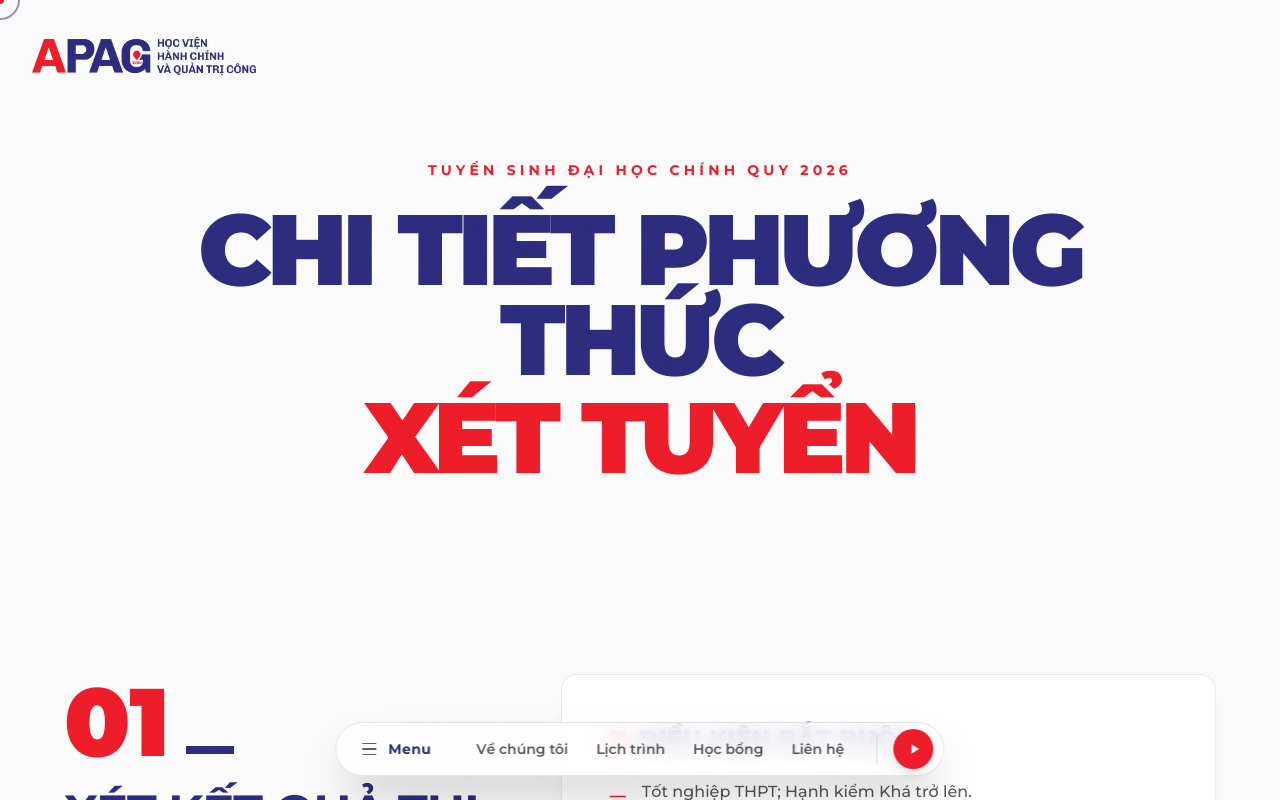
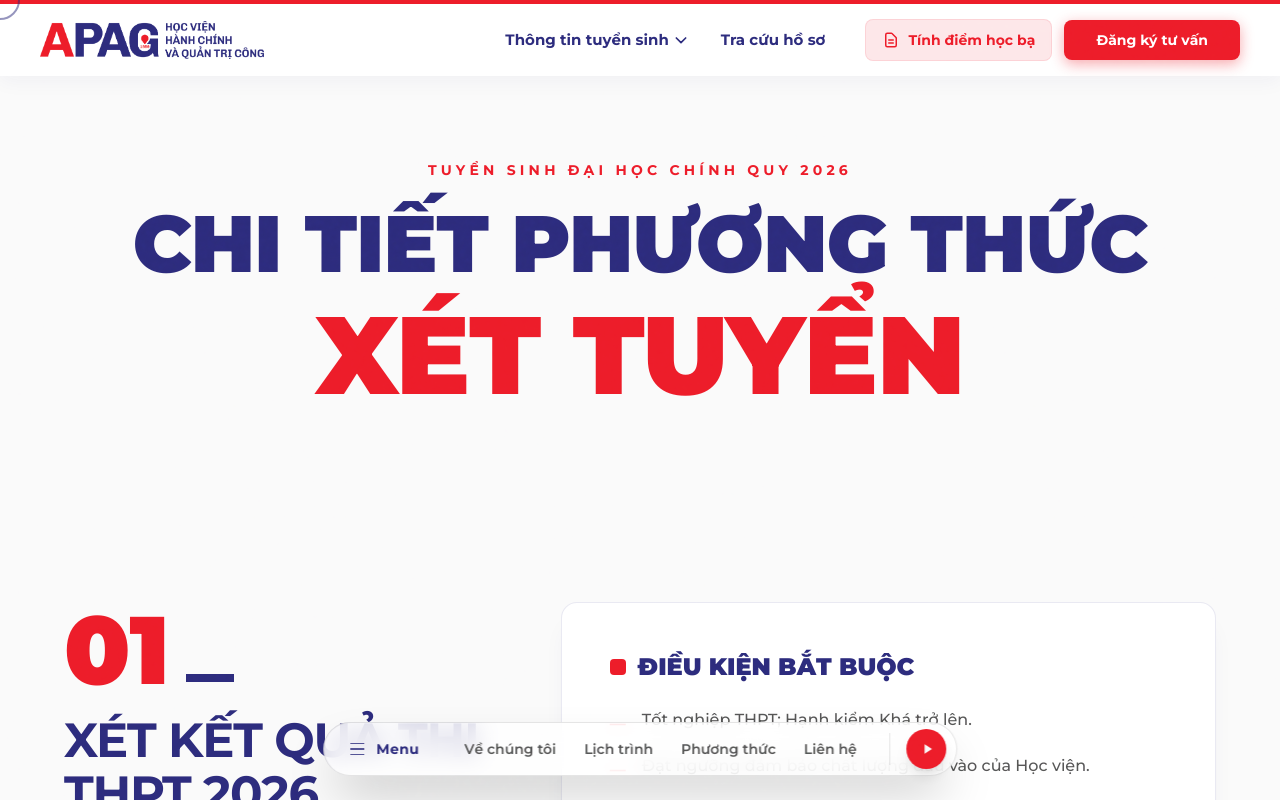
Before and after one commit to BlackOwl242/APAG-Landing-Page, a Next.js app: page /phuongthuc in a window 1280 px wide. Shown: the top 800 px of the page. Built offline with nearby package versions, Linux system fonts and the light colour scheme.

Commit message:
Update layout resize transitions and mobile font sizing

```diff
--- a/src/app/globals.css
+++ b/src/app/globals.css
@@ -20,6 +20,13 @@ body {
 ::selection {
   background-color: var(--foreground);
   color: var(--background);
+}
+
+/* Thêm hiệu ứng mịn khi chuyển đổi màn hình (Resize Animation Toàn Hệ Thống) */
+* {
+  transition-property: font-size, line-height, padding, margin, width, max-width, height, min-height, gap;
+  transition-duration: 350ms;
+  transition-timing-function: cubic-bezier(0.4, 0, 0.2, 1);
 }
 
 /* Custom Utility Classes */
--- a/src/app/phuongthuc/page.tsx
+++ b/src/app/phuongthuc/page.tsx
@@ -4,6 +4,7 @@ import React, { useEffect, useRef } from "react";
 import gsap from "gsap";
 import ScrollTrigger from "gsap/ScrollTrigger";
 import Nav from "@/components/Nav";
+import TopBar from "@/components/TopBar";
 import Footer from "@/components/Footer";
 
 gsap.registerPlugin(ScrollTrigger);
@@ -126,28 +127,24 @@ export default function PhuongThucPage() {
   return (
     <main className="relative bg-[#FAFAFA] w-full min-h-screen selection:bg-[#ed1c29] selection:text-[#FAFAFA]" ref={containerRef}>
 
-      {/* Top Left Corner Logo (Back to Home) */}
-      <div className="absolute top-4 md:top-8 left-4 md:left-8 z-50 flex flex-col justify-center items-start h-8 md:h-12 hover:-translate-y-1 transition-transform">
-         <a href="/">
-           <div className="relative w-24 sm:w-32 md:w-56 h-8 md:h-12">
-              <img src="/logos/Logo2.png" alt="APAG Top Logo" className="object-contain object-left w-full h-full" />
-           </div>
-         </a>
-      </div>
-
+      <TopBar />
       <Nav />
 
       {/* Hero Section of Subpage */}
       <section className="relative w-full pt-32 pb-16 md:pt-40 md:pb-24 px-4 flex flex-col items-center justify-center text-center overflow-hidden">
          <div className="absolute top-0 right-0 w-[50vw] h-[50vw] bg-[#E5E5E5] rounded-full blur-[120px] opacity-40 pointer-events-none -z-10" />
 
-         <p className="fade-up text-[#ed1c29] font-bold tracking-[0.2em] md:tracking-[0.3em] text-[10px] sm:text-xs md:text-sm uppercase mb-4 sm:mb-6">
+         <p className="fade-up text-[#ed1c29] font-bold tracking-[0.2em] md:tracking-[0.3em] text-[10px] sm:text-xs md:text-sm uppercase mb-3 sm:mb-6">
            Tuyển sinh đại học chính quy 2026
          </p>
 
-         <h1 className="fade-up font-heading flex flex-col items-center text-5xl sm:text-6xl md:text-7xl lg:text-[80px] xl:text-[100px] font-black uppercase tracking-tighter text-[#2c2b7c] leading-[0.9] text-center max-w-6xl mx-auto gap-1 sm:gap-2">
-            <span>Chi Tiết Phương Thức</span>
-            <span className="text-[#ed1c29]">Xét Tuyển</span>
+         <h1 className="fade-up font-heading flex flex-col items-center font-black uppercase tracking-tighter text-[#2c2b7c] leading-[1.1] text-center w-full max-w-full mx-auto gap-2 md:gap-4 px-2">
+            <span className="text-[6vw] sm:text-[5vw] md:text-5xl lg:text-[60px] xl:text-[80px] whitespace-nowrap">
+              Chi Tiết Phương Thức
+            </span>
+            <span className="text-[#ed1c29] text-[11vw] sm:text-[9vw] md:text-7xl lg:text-[90px] xl:text-[110px] whitespace-nowrap">
+              Xét Tuyển
+            </span>
          </h1>
       </section>
 
--- a/src/components/Footer.tsx
+++ b/src/components/Footer.tsx
@@ -4,6 +4,39 @@ import React from "react";
 import Image from "next/image";
 
 export default function Footer() {
+  const handleExternalNav = (e: React.MouseEvent<HTMLAnchorElement>, href: string) => {
+    e.preventDefault();
+
+    const overlay = document.createElement("div");
+    overlay.className = "fixed inset-0 z-[99999] bg-[#FAFAFA] flex items-center justify-center pointer-events-auto transform translate-y-[100%]";
+
+    const logoContainer = document.createElement("div");
+    logoContainer.className = "relative w-48 h-12 sm:h-16 animate-pulse opacity-0";
+    logoContainer.innerHTML = `<img src="/logos/Logo2.png" style="width:100%; height:100%; object-fit:contain;" />`;
+
+    overlay.appendChild(logoContainer);
+    document.body.appendChild(overlay);
+
+    import("gsap").then((gsapModule) => {
+      const gsap = gsapModule.default;
+      const tl = gsap.timeline({
+        onComplete: () => {
+          setTimeout(() => {
+            window.location.href = href;
+          }, 300);
+        }
+      });
+
+      tl.to(overlay, { y: 0, duration: 0.8, ease: "power4.inOut" })
+        .to(logoContainer, { opacity: 1, duration: 0.4 }, "-=0.2");
+    });
+  };
+
+  const handleScrollToTop = (e: React.MouseEvent<HTMLAnchorElement>) => {
+    e.preventDefault();
+    window.scrollTo({ top: 0, behavior: "smooth" });
+  };
+
   return (
     <footer id="contact" className="relative bg-[#FAFAFA] pt-24 pb-48 border-t border-[#2c2b7c]/10 z-10 overflow-hidden">
 
@@ -29,8 +62,8 @@ export default function Footer() {
           <div>
             <h4 className="text-[10px] text-[#555] font-bold mb-6 uppercase tracking-[0.2em]">Khám phá</h4>
             <ul className="space-y-4 text-sm md:text-base font-bold uppercase tracking-widest">
-              <li><a href="#about" className="hover:text-[#ed1c29] transition-colors relative inline-block after:content-[''] after:absolute after:w-full after:scale-x-0 after:h-[2px] after:bottom-0 after:left-0 after:bg-[#ed1c29] after:origin-bottom-right after:transition-transform hover:after:scale-x-100 hover:after:origin-bottom-left">Trang chủ</a></li>
-              <li><a href="#timeline" className="hover:text-[#ed1c29] transition-colors relative inline-block after:content-[''] after:absolute after:w-full after:scale-x-0 after:h-[2px] after:bottom-0 after:left-0 after:bg-[#ed1c29] after:origin-bottom-right after:transition-transform hover:after:scale-x-100 hover:after:origin-bottom-left">Tuyển sinh</a></li>
+              <li><a href="https://apag.edu.vn" onClick={(e) => handleExternalNav(e, "https://apag.edu.vn")} className="hover:text-[#ed1c29] transition-colors relative inline-block after:content-[''] after:absolute after:w-full after:scale-x-0 after:h-[2px] after:bottom-0 after:left-0 after:bg-[#ed1c29] after:origin-bottom-right after:transition-transform hover:after:scale-x-100 hover:after:origin-bottom-left">Trang chủ</a></li>
+              <li><a href="#top" onClick={handleScrollToTop} className="hover:text-[#ed1c29] transition-colors relative inline-block after:content-[''] after:absolute after:w-full after:scale-x-0 after:h-[2px] after:bottom-0 after:left-0 after:bg-[#ed1c29] after:origin-bottom-right after:transition-transform hover:after:scale-x-100 hover:after:origin-bottom-left">Tuyển sinh</a></li>
             </ul>
           </div>
           <div>
--- a/src/components/Nav.tsx
+++ b/src/components/Nav.tsx
@@ -56,6 +56,10 @@ export default function Nav() {
   const handleScroll = (e: React.MouseEvent<HTMLAnchorElement>, targetId: string) => {
     e.preventDefault();
     closeMenu();
+    if (window.location.pathname !== "/") {
+      window.location.href = `/${targetId}`;
+      return;
+    }
     const target = document.querySelector(targetId);
     if (target) {
       target.scrollIntoView({ behavior: "smooth" });
@@ -91,14 +95,14 @@ export default function Nav() {
         </button>
 
         <div className="hidden lg:flex items-center px-4 gap-1">
-          <a href="#about" onClick={(e) => handleScroll(e, '#about')} className="px-3 py-2 text-sm font-semibold text-[#555555] hover:text-[#ed1c29] transition-colors rounded-full hover:bg-black/5">Về chúng tôi</a>
-          <a href="#timeline" onClick={(e) => handleScroll(e, '#timeline')} className="px-3 py-2 text-sm font-semibold text-[#555555] hover:text-[#ed1c29] transition-colors rounded-full hover:bg-black/5">Lịch trình</a>
-          <a href="#financial" onClick={(e) => handleScroll(e, '#financial')} className="px-3 py-2 text-sm font-semibold text-[#555555] hover:text-[#ed1c29] transition-colors rounded-full hover:bg-black/5">Học bổng</a>
-          <a href="#contact" onClick={(e) => handleScroll(e, '#contact')} className="px-3 py-2 text-sm font-semibold text-[#555555] hover:text-[#ed1c29] transition-colors rounded-full hover:bg-black/5">Liên hệ</a>
+          <a href="/#about" onClick={(e) => handleScroll(e, '#about')} className="px-3 py-2 text-sm font-semibold text-[#555555] hover:text-[#ed1c29] transition-colors rounded-full hover:bg-black/5">Về chúng tôi</a>
+          <a href="/#timeline" onClick={(e) => handleScroll(e, '#timeline')} className="px-3 py-2 text-sm font-semibold text-[#555555] hover:text-[#ed1c29] transition-colors rounded-full hover:bg-black/5">Lịch trình</a>
+          <Link href="/phuongthuc" className="px-3 py-2 text-sm font-semibold text-[#555555] hover:text-[#ed1c29] transition-colors rounded-full hover:bg-black/5">Phương thức</Link>
+          <a href="/#contact" onClick={(e) => handleScroll(e, '#contact')} className="px-3 py-2 text-sm font-semibold text-[#555555] hover:text-[#ed1c29] transition-colors rounded-full hover:bg-black/5">Liên hệ</a>
         </div>
 
         <div className="pl-4 border-l border-black/10 flex items-center pr-1 ml-1 h-8">
-          <button className="w-10 h-10 rounded-full bg-[#ed1c29] text-[#FAFAFA] flex items-center justify-center hover:scale-105 transition-transform group overflow-hidden relative border border-[#ed1c29]/20 shadow-lg" onClick={() => { closeMenu(); document.getElementById('admissions')?.scrollIntoView({behavior: 'smooth'}) }}>
+          <button className="w-10 h-10 rounded-full bg-[#ed1c29] text-[#FAFAFA] flex items-center justify-center hover:scale-105 transition-transform group overflow-hidden relative border border-[#ed1c29]/20 shadow-lg" onClick={(e) => handleScroll(e as any, '#admissions')}>
             <svg className="w-4 h-4 ml-0.5 relative z-10" fill="currentColor" viewBox="0 0 24 24">
                <path d="M8 5v14l11-7z" />
             </svg>
@@ -123,11 +127,11 @@ export default function Nav() {
         </div>
 
         <ul ref={menuItemsRef} className="flex flex-col items-center gap-6 md:gap-8 font-heading text-3xl md:text-5xl lg:text-6xl font-black uppercase tracking-tighter text-[#2c2b7c]">
-           <li><a onClick={(e) => handleScroll(e, '#headquarters')} href="#headquarters" className="hover:text-[#ed1c29] transition-colors relative inline-block after:content-[''] after:absolute after:w-full after:scale-x-0 after:h-[3px] after:bottom-0 after:left-0 after:bg-[#ed1c29] after:origin-bottom-right after:transition-transform hover:after:scale-x-100 hover:after:origin-bottom-left">Tổng quan</a></li>
-           <li><a onClick={(e) => handleScroll(e, '#about')} href="#about" className="hover:text-[#ed1c29] transition-colors relative inline-block after:content-[''] after:absolute after:w-full after:scale-x-0 after:h-[3px] after:bottom-0 after:left-0 after:bg-[#ed1c29] after:origin-bottom-right after:transition-transform hover:after:scale-x-100 hover:after:origin-bottom-left">Về chúng tôi</a></li>
-           <li><a onClick={(e) => handleScroll(e, '#timeline')} href="#timeline" className="hover:text-[#ed1c29] transition-colors relative inline-block after:content-[''] after:absolute after:w-full after:scale-x-0 after:h-[3px] after:bottom-0 after:left-0 after:bg-[#ed1c29] after:origin-bottom-right after:transition-transform hover:after:scale-x-100 hover:after:origin-bottom-left">Lịch trình</a></li>
-           <li><a onClick={(e) => handleScroll(e, '#financial')} href="#financial" className="hover:text-[#ed1c29] transition-colors relative inline-block after:content-[''] after:absolute after:w-full after:scale-x-0 after:h-[3px] after:bottom-0 after:left-0 after:bg-[#ed1c29] after:origin-bottom-right after:transition-transform hover:after:scale-x-100 hover:after:origin-bottom-left">Học bổng</a></li>
-           <li><a onClick={(e) => handleScroll(e, '#contact')} href="#contact" className="hover:text-[#ed1c29] transition-colors relative inline-block after:content-[''] after:absolute after:w-full after:scale-x-0 after:h-[3px] after:bottom-0 after:left-0 after:bg-[#ed1c29] after:origin-bottom-right after:transition-transform hover:after:scale-x-100 hover:after:origin-bottom-left">Liên hệ</a></li>
+           <li><a onClick={(e) => handleScroll(e, '#headquarters')} href="/#headquarters" className="hover:text-[#ed1c29] transition-colors relative inline-block after:content-[''] after:absolute after:w-full after:scale-x-0 after:h-[3px] after:bottom-0 after:left-0 after:bg-[#ed1c29] after:origin-bottom-right after:transition-transform hover:after:scale-x-100 hover:after:origin-bottom-left">Tổng quan</a></li>
+           <li><a onClick={(e) => handleScroll(e, '#about')} href="/#about" className="hover:text-[#ed1c29] transition-colors relative inline-block after:content-[''] after:absolute after:w-full after:scale-x-0 after:h-[3px] after:bottom-0 after:left-0 after:bg-[#ed1c29] after:origin-bottom-right after:transition-transform hover:after:scale-x-100 hover:after:origin-bottom-left">Về chúng tôi</a></li>
+           <li><a onClick={(e) => handleScroll(e, '#timeline')} href="/#timeline" className="hover:text-[#ed1c29] transition-colors relative inline-block after:content-[''] after:absolute after:w-full after:scale-x-0 after:h-[3px] after:bottom-0 after:left-0 after:bg-[#ed1c29] after:origin-bottom-right after:transition-transform hover:after:scale-x-100 hover:after:origin-bottom-left">Lịch trình</a></li>
+           <li><Link onClick={closeMenu} href="/phuongthuc" className="hover:text-[#ed1c29] transition-colors relative inline-block after:content-[''] after:absolute after:w-full after:scale-x-0 after:h-[3px] after:bottom-0 after:left-0 after:bg-[#ed1c29] after:origin-bottom-right after:transition-transform hover:after:scale-x-100 hover:after:origin-bottom-left">Phương thức</Link></li>
+           <li><a onClick={(e) => handleScroll(e, '#contact')} href="/#contact" className="hover:text-[#ed1c29] transition-colors relative inline-block after:content-[''] after:absolute after:w-full after:scale-x-0 after:h-[3px] after:bottom-0 after:left-0 after:bg-[#ed1c29] after:origin-bottom-right after:transition-transform hover:after:scale-x-100 hover:after:origin-bottom-left">Liên hệ</a></li>
         </ul>
       </div>
     </>
--- a/src/components/TopBar.tsx
+++ b/src/components/TopBar.tsx
@@ -7,27 +7,10 @@ export default function TopBar() {
       <div className="container mx-auto px-4 lg:px-6 xl:px-10 py-3 w-full flex items-center justify-between">
 
          {/* Left Side: Logo & Brand Name */}
-         <Link href="/" className="flex items-center gap-5 xl:gap-8 group">
-            {/* Logo */}
-            <div className="font-heading text-3xl font-black tracking-tighter flex-shrink-0">
-               <span className="text-[#ed1c29]">A</span><span className="text-[#2c2b7c]">PAG</span>
-            </div>
-
-            {/* Divider */}
-            <div className="hidden lg:block w-[1.5px] h-12 bg-[#2c2b7c]/10" />
-
-            {/* Brand Text */}
-            <div className="hidden lg:flex flex-col justify-center gap-0.5">
-               <span className="font-heading text-[#2c2b7c] font-black sm:text-sm lg:text-[15px] xl:text-[17px] leading-tight flex items-center gap-1.5 whitespace-nowrap">
-                  PHÂN HIỆU HỌC VIỆN HÀNH CHÍNH
-                  <span className="hidden xl:inline">VÀ QUẢN TRỊ CÔNG TẠI TP. ĐÀ NẴNG</span>
-               </span>
-               <span className="lg:hidden xl:block font-heading text-[#2c2b7c] font-black sm:text-sm lg:text-[15px] xl:text-[17px] leading-tight whitespace-nowrap">
-                  VÀ QUẢN TRỊ CÔNG TẠI TP. ĐÀ NẴNG
-               </span>
-               <span className="text-[#ed1c29] font-bold text-[9px] xl:text-[10px] uppercase tracking-widest mt-1">
-                  Kiến tạo tri thức - Đổi mới sáng tạo - Trách nhiệm quốc gia
-               </span>
+         <Link href="/" className="flex items-center hover:-translate-y-1 transition-transform group">
+            {/* Logo Image directly mimicking homepage */}
+            <div className="relative w-28 sm:w-36 md:w-44 lg:w-56 h-8 sm:h-10 md:h-12 flex-shrink-0">
+               <img src="/logos/Logo2.png" alt="APAG Logo" className="object-contain object-left w-full h-full" />
             </div>
          </Link>
 
```
